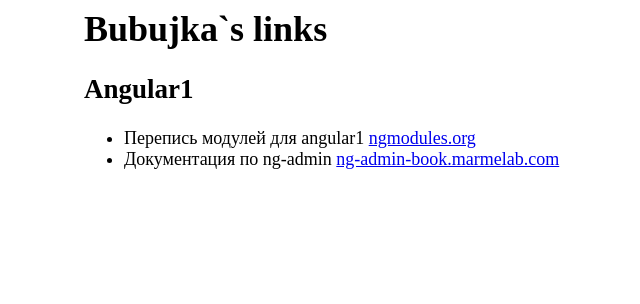
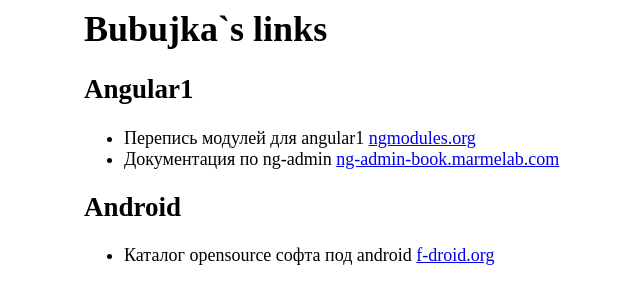
Before and after one commit to Bubujka/my, a Jekyll site: the page built from links.md, in a window 1280 px wide. Shown: the top 304 px of the page, without its empty margins (156-796 px from the left). Built offline with Jekyll 4.4.1, drawn with Linux system fonts in a browser that asks for light colours; our own code applies the rules of GitHub Pages for plain Markdown files.

Commit message:
moar links

```diff
--- a/links.md
+++ b/links.md
@@ -5,3 +5,6 @@
 ## Angular1
 - Перепись модулей для angular1 [ngmodules.org](http://ngmodules.org)
 - Документация по ng-admin [ng-admin-book.marmelab.com](https://ng-admin-book.marmelab.com)
+
+## Android
+- Каталог opensource софта под android [f-droid.org](https://f-droid.org/en/)
```
